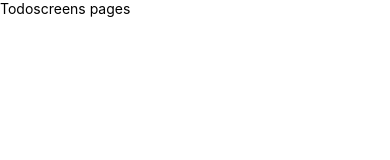
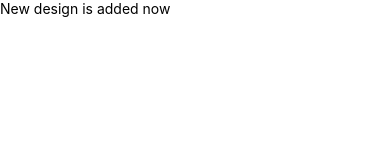
Before and after one commit to tchasinga/beright-native, a React Native app: screen / in a window 390 px wide. Shown: the top 160 px of the page. Built offline with nearby package versions, Linux system fonts and the light colour scheme.

Commit message:
new code is added now

```diff
--- a/App.js
+++ b/App.js
@@ -1,31 +1,9 @@
-// import { StatusBar } from 'expo-status-bar';
 import {Text, View, Image } from 'react-native';
-// import ImgOne from './assets/images/pexelslisettkruusimae.jpg';
-import Todoscreens from './src/screen/Todoscreens';
 
 export default function App() {
   return (
     <View>
-      <Todoscreens/>
+        <Text>New design is added now</Text>
     </View>
   );
 }
-
-// const styles = StyleSheet.create({
-//   container: {
-//     flex: 1,
-//     backgroundColor: '#fff',
-//     alignItems: 'center',
-//     justifyContent: 'center',
-//   },
-//   image: {
-//     width: "100%",
-//     height: 100
-//   },
-//   texting: {
-//     color: '#121313',
-//     fontSize: 20,
-//     fontWeight: 'bold',
-//     marginTop: "3%"
-//   },
-// });
--- a/package.json
+++ b/package.json
@@ -17,7 +17,7 @@
   },
   "devDependencies": {
     "@babel/core": "^7.25.2",
-    "tailwindcss": "^3.3.2"
+    "tailwindcss": "^3.4.9"
   },
   "private": true
 }
```
Also changed, not shown: 1 other file (tests, documents, lock files or other folders).
